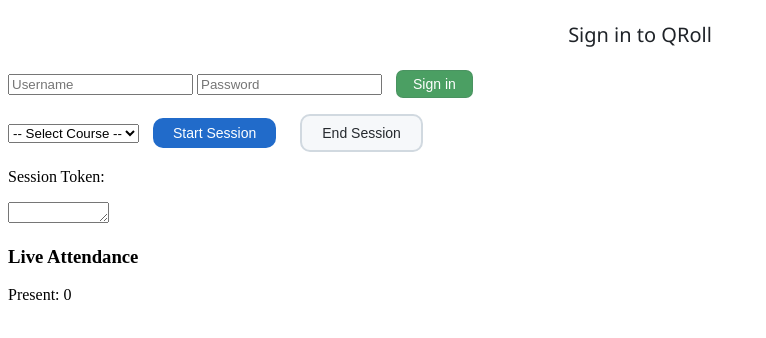
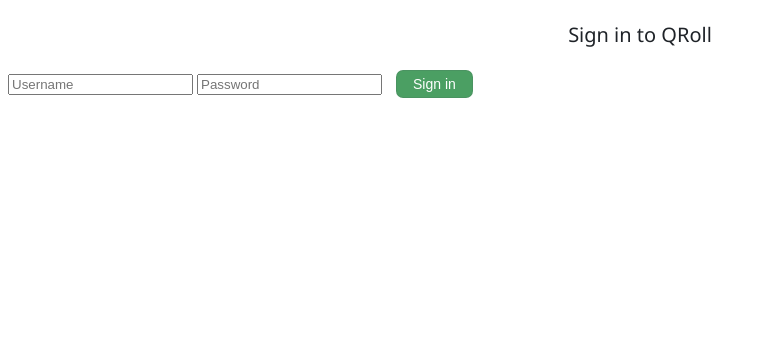
Before and after one commit to Malak-ul-Maut/qr-attendance, a plain HTML site: page frontend/teacher.html in a window 1280 px wide. Shown: the whole page, without its empty margins (0-766 px from the left). Drawn offline with Linux system fonts and the light colour scheme.

Commit message:
Update teacher.html

```diff
--- a/frontend/teacher.html
+++ b/frontend/teacher.html
@@ -21,7 +21,7 @@
     </div>
 
     <!-- Session section (hidden initially)-->
-    <div id="session-section" style="display:block;">
+    <div id="session-section" style="display:none;">
         <select id="courseId">
             <option value="">-- Select Course --</option>
             <option value="ESE">ESE</option>
@@ -31,7 +31,7 @@
         </select>
 
         <button id="startSessionBtn" type="button">Start Session</button>
-        <button id="endSessionBtn" type="button" >End Session</button>
+        <button id="endSessionBtn" type="button" disabled>End Session</button>
 
         <p>Session Token:</p>
         <textarea id="sessionToken" readonly rows="1" cols="10"></textarea>
```
